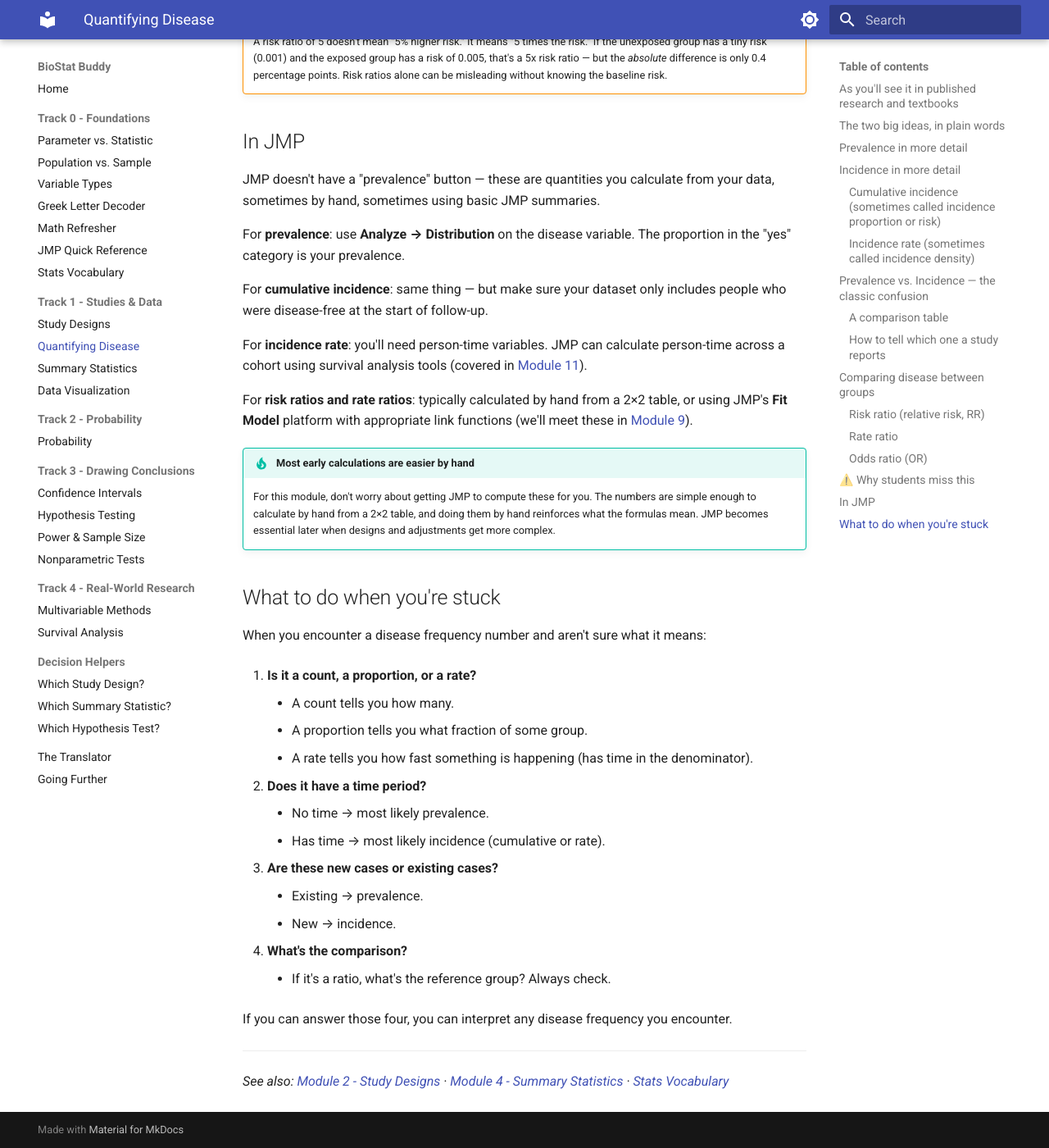
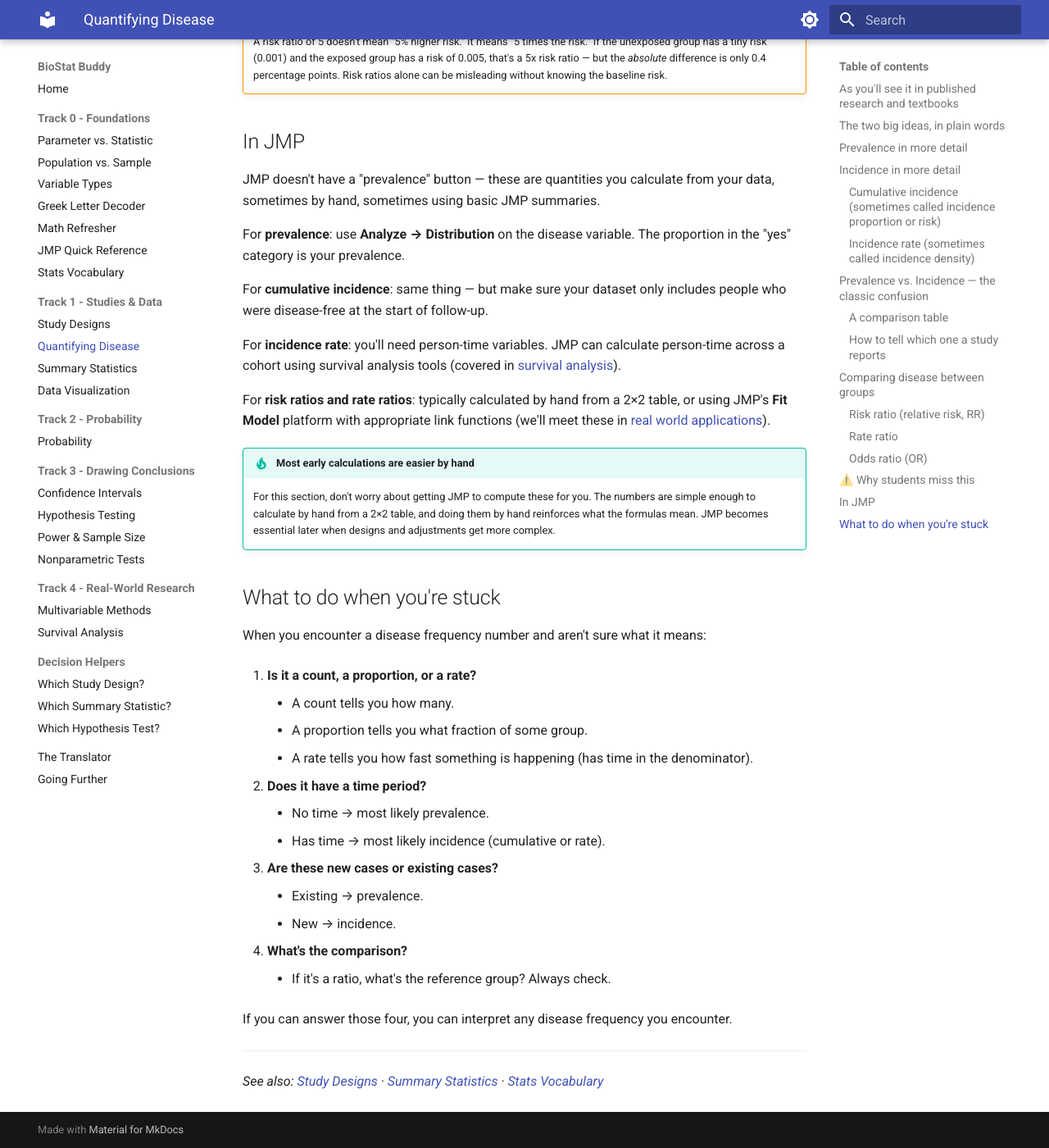
Before and after one commit to marywmathis/biostat-buddy, an MkDocs documentation site: the page built from docs/track-1-studies-and-data/ch3-disease-extent.md, in a window 1280 px wide and 1400 px high, scrolled down 6199 px. Shown: the whole window at 82% size. Built offline with MkDocs 1.6.1 and Material for MkDocs 9.7.7, drawn with Linux system fonts in a browser that asks for light colours; some of the changed text lies outside the part shown.

Commit message:
Changed module language

```diff
--- a/docs/track-1-studies-and-data/ch3-disease-extent.md
+++ b/docs/track-1-studies-and-data/ch3-disease-extent.md
@@ -1,7 +1,7 @@
 # Quantifying Disease
 
-!!! abstract "What this module is really about"
-    Two ideas drive almost everything in public health surveillance: **how many people have a disease right now** (prevalence) and **how fast new cases are appearing** (incidence). These sound similar. They are not the same thing — they answer different questions, and using one when you mean the other can lead to bad decisions. This module is about getting that distinction permanently clear.
+!!! abstract "What the extent of disease is really about"
+    Two ideas drive almost everything in public health surveillance: **how many people have a disease right now** (prevalence) and **how fast new cases are appearing** (incidence). These sound similar. They are not the same thing — they answer different questions, and using one when you mean the other can lead to bad decisions. This is about getting that distinction permanently clear.
 
 ## As you'll see it in published research and textbooks
 
@@ -95,7 +95,7 @@ Incidence rate is a **rate** — it has a time unit in the denominator. The unit
 
 This is one of the most important distinctions in this whole course, and one of the most commonly muddled.
 
-!!! danger "If you only remember one comparison from this module, remember this"
+!!! danger "If you only remember one comparison from this topic, remember this"
     **Prevalence** answers: *"How many have it?"* (existing cases)
     **Incidence** answers: *"How many are getting it?"* (new cases over time)
 
@@ -151,14 +151,14 @@ The same idea, but using incidence rates instead of cumulative incidences. Use r
 
 ### Odds ratio (OR)
 
-A measure used especially in case-control studies, where you can't calculate true incidence. We'll meet odds ratios in more detail in [Module 9](../track-4-real-world/ch9-multivariable.md).
+A measure used especially in case-control studies, where you can't calculate true incidence. We'll meet odds ratios in more detail in [real world application](../track-4-real-world/ch9-multivariable.md).
 
 !!! tip "The 'compared to what?' habit"
     A ratio is meaningless without knowing what's being compared. When you see "the risk was 3 times higher," always ask: *3 times higher than what?* The answer should be a specific reference group (non-smokers, the placebo group, healthy controls). If a study reports a ratio without a clear comparator, treat the result with skepticism.
 
 ## ⚠️ Why students miss this
 
-Four classic traps in this module.
+Four classic traps in the extent of disease.
 
 !!! warning "Trap 1: Calling prevalence 'incidence' and vice versa"
     This is the single most common error in epidemiology — even in published papers and the news. *"The incidence of obesity has risen to 40%"* is almost always wrong — that's a prevalence statement. *"Last year, 240 people were diagnosed with this cancer in our county"* is incidence (new cases), not prevalence. Train yourself to ask which is meant whenever you see a disease frequency reported.
@@ -180,12 +180,12 @@ For **prevalence**: use **Analyze → Distribution** on the disease variable. Th
 
 For **cumulative incidence**: same thing — but make sure your dataset only includes people who were disease-free at the start of follow-up.
 
-For **incidence rate**: you'll need person-time variables. JMP can calculate person-time across a cohort using survival analysis tools (covered in [Module 11](../track-4-real-world/ch11-survival.md)).
+For **incidence rate**: you'll need person-time variables. JMP can calculate person-time across a cohort using survival analysis tools (covered in [survival analysis](../track-4-real-world/ch11-survival.md)).
 
-For **risk ratios and rate ratios**: typically calculated by hand from a 2×2 table, or using JMP's **Fit Model** platform with appropriate link functions (we'll meet these in [Module 9](../track-4-real-world/ch9-multivariable.md)).
+For **risk ratios and rate ratios**: typically calculated by hand from a 2×2 table, or using JMP's **Fit Model** platform with appropriate link functions (we'll meet these in [real world applications](../track-4-real-world/ch9-multivariable.md)).
 
 !!! tip "Most early calculations are easier by hand"
-    For this module, don't worry about getting JMP to compute these for you. The numbers are simple enough to calculate by hand from a 2×2 table, and doing them by hand reinforces what the formulas mean. JMP becomes essential later when designs and adjustments get more complex.
+    For this section, don't worry about getting JMP to compute these for you. The numbers are simple enough to calculate by hand from a 2×2 table, and doing them by hand reinforces what the formulas mean. JMP becomes essential later when designs and adjustments get more complex.
 
 ## What to do when you're stuck
 
@@ -211,4 +211,4 @@ If you can answer those four, you can interpret any disease frequency you encoun
 
 ---
 
-*See also: [Module 2 - Study Designs](ch2-study-designs.md) · [Module 4 - Summary Statistics](ch4-summary-stats.md) · [Stats Vocabulary](../foundations/stats-vocabulary.md)*
+*See also: [Study Designs](ch2-study-designs.md) · [Summary Statistics](ch4-summary-stats.md) · [Stats Vocabulary](../foundations/stats-vocabulary.md)*
```
Also changed, not shown: docs/track-1-studies-and-data/ch2-study-designs.md (+2 -2 lines).
